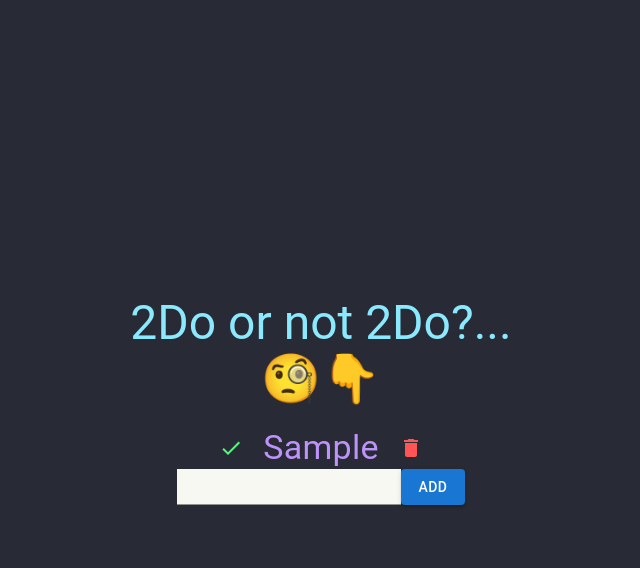
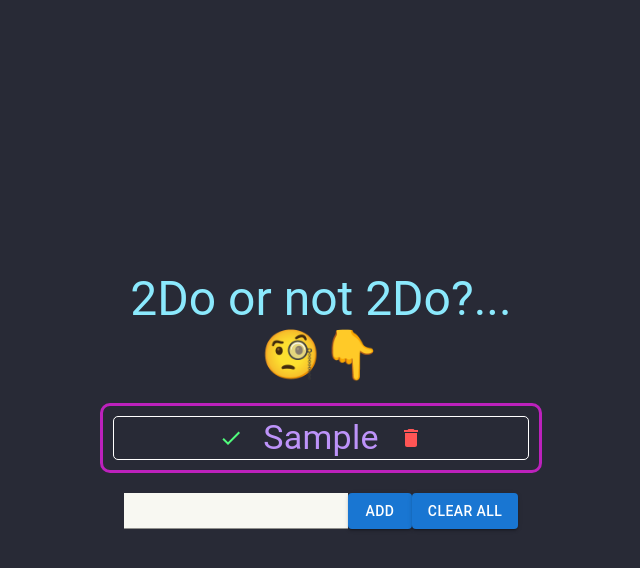
Before and after one commit to HongDucAnhNguyen/todoList, a React (Create React App) app: page / in a window 1280 px wide. Both pictures are taken after typing "Sample" into the empty fields and a click on the button "ADD". Shown: the top 568 px of the page, without its empty margins (319-959 px from the left). Built offline with nearby package versions, Linux system fonts and the light colour scheme.

Commit message:
removed boiler plate files, refactored UI and added clear all todos after marked done functionality.

```diff
--- a/src/App.css
+++ /dev/null
@@ -1,3 +0,0 @@
-.App {
-  text-align: center;
-}
--- a/src/App.js
+++ b/src/App.js
@@ -1,5 +1,4 @@
 import { useState, useEffect } from "react";
-import "./App.css";
 import Form from "./Form";
 import Todo from "./Todo";
 import { v4 as uuidv4 } from "uuid";
@@ -29,16 +28,21 @@ const App = () => {
     todos.splice(index, 1);
     setTodos([...todos]);
   };
+  const clearAllFinished = () => {
+    setTodos(todos.filter((todo) => todo.isDone === false));
+  };
   return (
-    <Container className="App">
+    <Container className="container">
       <Typography variant="h3" style={{ color: "#8be9fd" }}>
         2Do or not 2Do?...
-        <br/>
+        <br />
         🧐👇
       </Typography>
-      <br />
+      <br/>
+      <div className="todos-container">
         {todos.map((todo, index) => (
           <Todo
+
             key={uuidv4()}
             index={index}
             todo={todo}
@@ -46,7 +50,11 @@ const App = () => {
             handleDelete={handleDelete}
           />
         ))}
-      <Form addTodo={addTodo} />
+      </div>
+
+      <br />
+
+      <Form addTodo={addTodo} clearAllFinished={clearAllFinished} />
     </Container>
   );
 };
--- a/src/Form.js
+++ b/src/Form.js
@@ -1,6 +1,6 @@
 import React, { useState } from "react";
 import { Button, Container, Input } from "@mui/material";
-const Form = ({ addTodo }) => {
+const Form = ({ addTodo, clearAllFinished }) => {
   const [formValue, setFormValue] = useState({
     content: "",
     isDone: false,
@@ -11,6 +11,7 @@ const Form = ({ addTodo }) => {
     addTodo(formValue);
     setFormValue({ content: "", isDone: false });
   };
+
   return (
     <Container>
       <form onSubmit={handleSubmit}>
@@ -32,6 +33,9 @@ const Form = ({ addTodo }) => {
         <Button variant="contained" color="primary" type="submit">
           Add
         </Button>
+        <Button variant="contained" onClick={clearAllFinished}>
+          Clear All
+        </Button>
       </form>
     </Container>
   );
--- a/src/Todo.js
+++ b/src/Todo.js
@@ -5,10 +5,16 @@ import { Done } from "@mui/icons-material";
 import { Cancel } from "@mui/icons-material";
 const Todo = ({ todo, handleMark, handleDelete, index }) => {
   return (
-    <div style={{ display: "flex", justifyContent: "center" }}>
-      <Button
+    <div
+      style={{
+        display: "flex",
+        justifyContent: "center",
+        border: "1px solid white",
+        borderRadius: "5px",
 
-      onClick={() => handleMark(index)} style={{ color: "#50fa7b" }}>
+      }}
+    >
+      <Button onClick={() => handleMark(index)} style={{ color: "#50fa7b" }}>
         {todo.isDone ? <Cancel></Cancel> : <Done></Done>}
       </Button>
       <Typography
--- a/src/index.css
+++ b/src/index.css
@@ -25,3 +25,19 @@ html {
   width: 100%;
   height: 100%;
 }
+.container {
+  text-align: center;
+  width: 100%;
+  height: 100%;
+}
+.todos-container {
+  max-height: 550px;
+  overflow: auto;
+  text-align: center;
+  display: flex;
+  flex-direction: column;
+  gap: 10px;
+  border: 3px solid rgb(188, 33, 188);
+  padding: 10px;
+  border-radius: 10px;
+}
```
Lines whose indentation alone changed are shown as unchanged.
